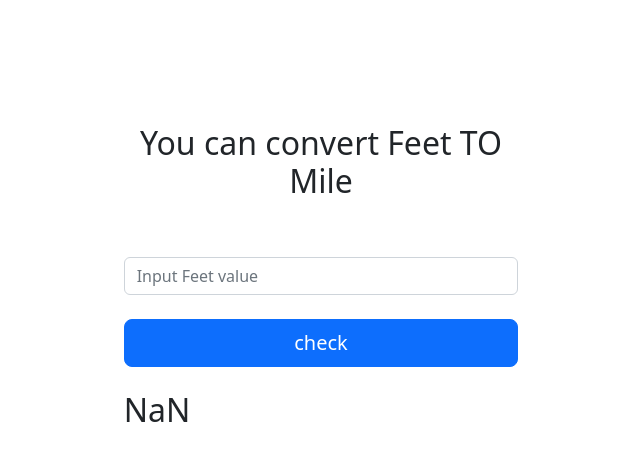
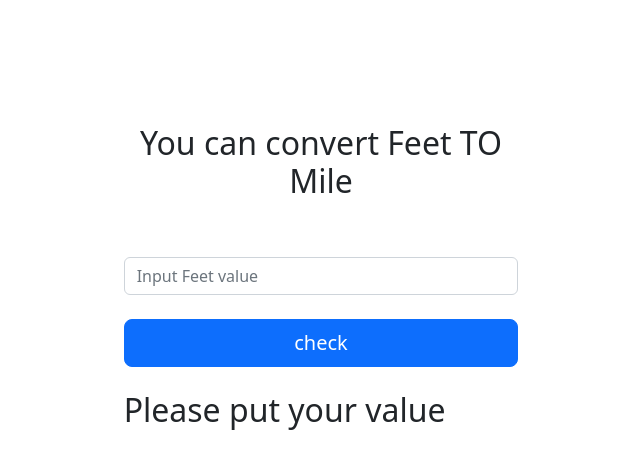
Before and after one commit to developer-nieem/feetToMail, a plain HTML site: page index.html in a window 1280 px wide. Both pictures are taken after a click on the button "check". Shown: the whole page, without its empty margins (319-959 px from the left). Drawn offline with nearby package versions, Linux system fonts and the light colour scheme.

Commit message:
New version update

```diff
--- a/index.html
+++ b/index.html
@@ -49,7 +49,13 @@
 
         // result section
         const viewResult= document.getElementById("viewResult").innerText;
-        document.getElementById("viewResult").innerText=footCalculate;
+        // document.getElementById("viewResult").innerText=footCalculate;
+
+        if(document.getElementById("footCount").value == ""){
+            document.getElementById("viewResult").innerText="Please put your value";
+        }else{
+            document.getElementById("viewResult").innerText="Mile: " + footCalculate;
+        }
 
     })
 </script>
```
